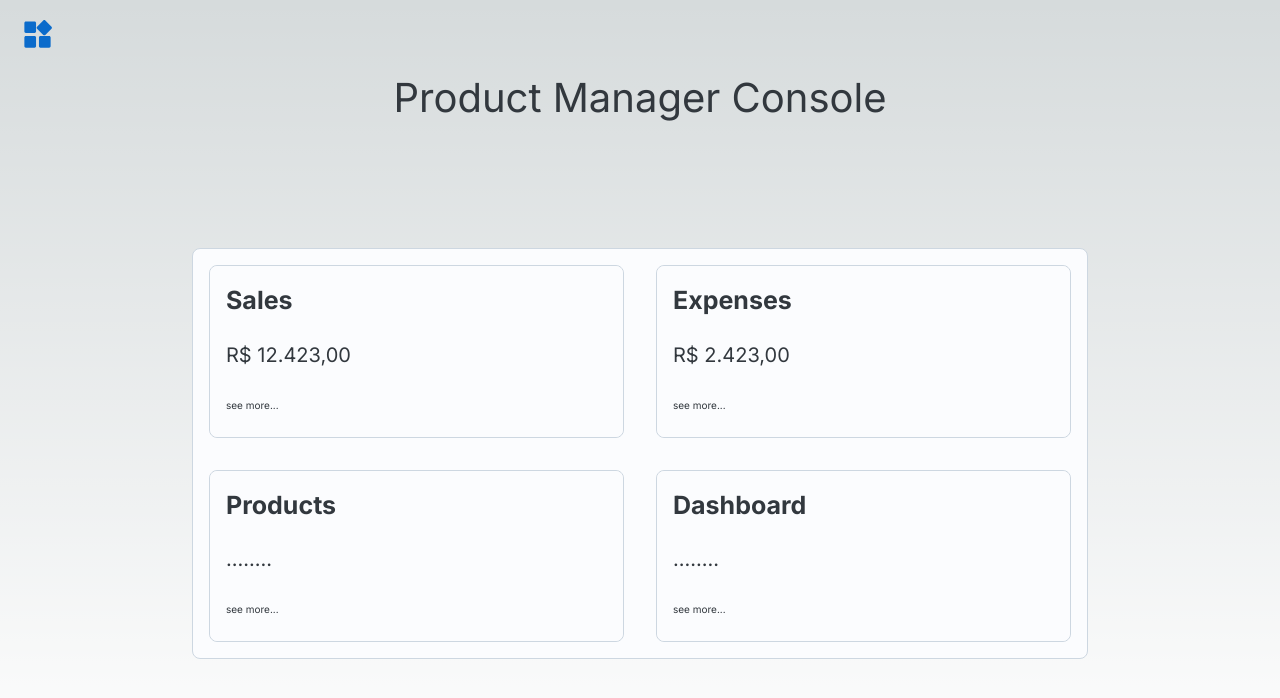
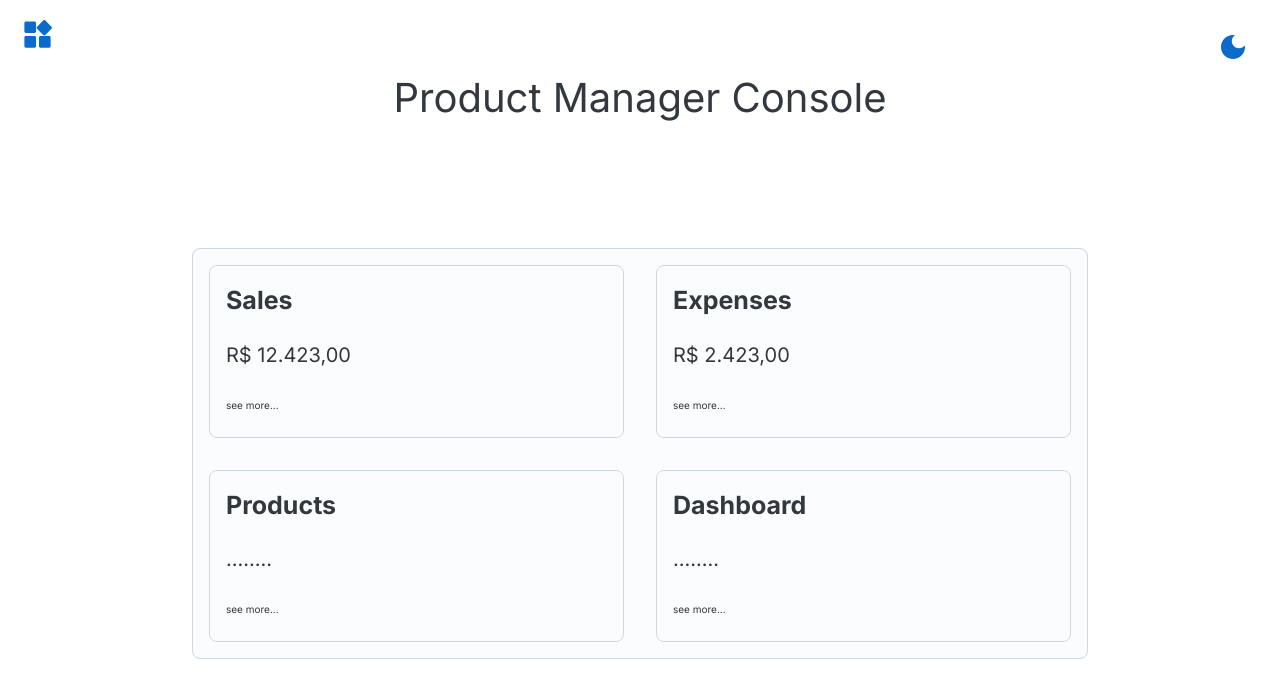
Before and after one commit to Marcus-Nastasi/next-front-products-manager, a Next.js app: page / in a window 1280 px wide. Shown: the top 698 px of the page. Built offline with nearby package versions, Linux system fonts and the light colour scheme.

Commit message:
home: creating theme handler

```diff
--- a/src/app/layout.tsx
+++ b/src/app/layout.tsx
@@ -1,12 +1,13 @@
 import type { Metadata } from "next";
 import { Inter } from "next/font/google";
 import "./globals.css";
+import { CssVarsProvider, extendTheme } from "@mui/joy";
 
 const inter = Inter({ subsets: ["latin"] });
 
 export const metadata: Metadata = {
-  title: "Create Next App",
-  description: "Generated by create next app",
+  title: "Home",
+  description: "",
 };
 
 export default function RootLayout({
--- a/src/app/page.tsx
+++ b/src/app/page.tsx
@@ -2,47 +2,95 @@
 
 import React from "react";
 import Menu from "./components/Menu/Menu";
-import { Box, Card, Stack, Typography } from "@mui/joy";
+import { Box, Button, Card, Stack, Typography } from "@mui/joy";
 import Grid from "@mui/joy/Grid";
-import { useColorScheme, extendTheme } from '@mui/joy/styles';
-import Select from '@mui/joy/Select';
-import Option from '@mui/joy/Option';
+import { useColorScheme, extendTheme, CssVarsProvider } from '@mui/joy/styles';
+import LightModeIcon from '@mui/icons-material/LightMode';
+import DarkModeIcon from '@mui/icons-material/DarkMode';
 
-function ModeSwitcher() {
+function ToggleThemeButton() {
    const { mode, setMode } = useColorScheme();
-   const [mounted, setMounted] = React.useState(false);
 
-   React.useEffect(() => {
-      setMounted(true);
-   }, []);
+   const toggleMode = () => {
+      mode == "dark" ? setMode("light") : setMode("dark");
+   };
 
-   if (!mounted) {
-      return null;
-   }
    return (
-      <Select
-         variant="soft"
-         value={mode}
-         onChange={(event, newMode) => {
-         setMode(newMode);
+      <Button
+         variant="plain"
+         color={'primary'}
+         onClick={toggleMode}
+         sx={{
+            width: 'fit-content',
+            height: 'fit-content',
+            padding: 0.3,
+            position: 'absolute',
+            right: 5,
+            top: 5,
+            margin: { xs: 2, md: 3 }
          }}
       >
-         <Option value="system">System</Option>
-         <Option value="light">Light</Option>
-         <Option value="dark">Dark</Option>
-      </Select>
+         {
+            mode == "dark"
+            ? <LightModeIcon
+               sx={{
+                  fontSize: { xs: 30, md: 32 },
+               }}
+            />
+            : <DarkModeIcon
+               sx={{
+                  fontSize: { xs: 30, md: 32 },
+               }}
+            />
+         }
+      </Button>
    );
 }
 
 const theme = extendTheme({
-cssVarPrefix: 'mode-toggle'
-// colorSchemeSelector: '.demo_mode-toggle-%s',
+   colorSchemes: {
+      dark: {
+         palette: {
+            primary: {
+               50: "#fffbeb",
+               100: "#fef3c7",
+               200: "#fde68a",
+               300: "#fcd34d",
+               400: "#fbbf24",
+               500: "#f59e0b",
+               600: "#d97706",
+               700: "#b45309",
+               800: "#92400e",
+               900: "#78350f"
+            },
+            background: {
+               body: '#0C0D0E', // Definir a cor do fundo do corpo para escuro
+            },
+            text: {
+               primary: '#ffffff',
+            },
+         },
+      },
+      light: {
+         palette: {
+            background: {
+               body: '#ffffff', // Cor de fundo clara
+            },
+            text: {
+               primary: '#000000',
+            },
+         },
+      },
+   },
 });
 
 export default function Home() {
    return (
+      <CssVarsProvider theme={theme} defaultMode={"light"} >
+         <ToggleThemeButton />
          <Box
             sx={{
+               bgcolor: 'background.body',
                width: '100%',
                minHeight: '100vh',
                maxHeight: 'fit-content'
@@ -236,5 +284,6 @@ export default function Home() {
                </Stack>
             </Box>
          </Box>
+      </CssVarsProvider>
    );
 }
```
Lines whose indentation alone changed are shown as unchanged.
